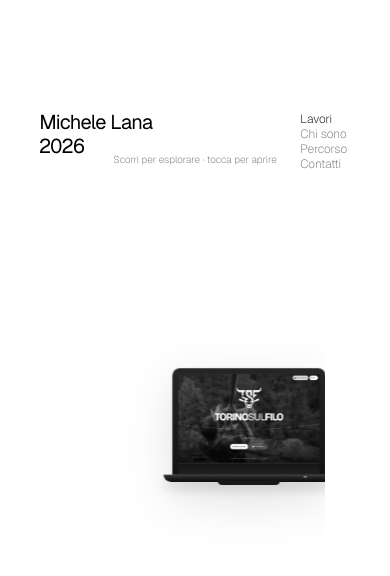
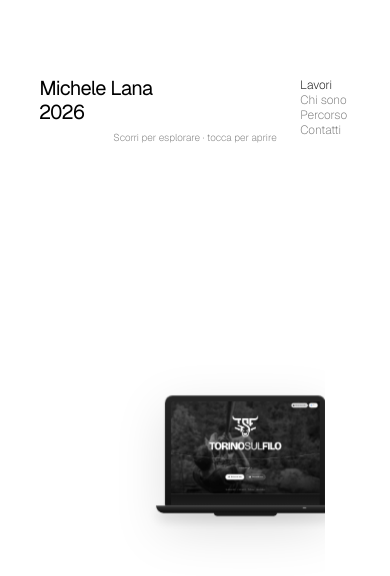
Before and after one commit to skippydream/michelelana.it, a plain HTML site: page index.html in a window 390 px wide. Drawn offline with Linux system fonts and the light colour scheme.

Commit message:
Riequilibra gli spazi della galleria su schermi stretti

```diff
--- a/assets/css/style.css
+++ b/assets/css/style.css
@@ -352,8 +352,8 @@ picture{display:block}
    Nessun layout alternativo: cambiano le misure, non la struttura.
    ============================================================ */
 :root{
-  --pad-top:min(116px,max(24px,calc(13vh + env(safe-area-inset-top,0px))));
-  --pad-bottom:max(56px,calc(12vh + env(safe-area-inset-bottom,0px)));
+  --pad-top:clamp(56px,9vh,96px);
+  --pad-bottom:clamp(64px,11vh,104px);
   --gutter:clamp(24px,calc(14vw + env(safe-area-inset-left,0px) + env(safe-area-inset-right,0px)),300px);
   --content-w:min(1000px,calc(100% - var(--gutter)));
   --timeline-w:min(1240px,calc(100% - clamp(24px,14vw,200px)));
@@ -369,12 +369,12 @@ picture{display:block}
 
   .gallery.is-zoomed .slide__inner{
     left:50%;
-    padding-left:clamp(16px,4vw,40px);
-    padding-right:clamp(16px,4vw,40px);
+    padding-left:clamp(12px,3vw,40px);
+    padding-right:clamp(12px,3vw,40px);
   }
   .slide__inner{
-    grid-template-columns:minmax(0,clamp(130px,34vw,300px)) minmax(0,1fr);
-    gap:clamp(10px,2.5vw,30px);
+    grid-template-columns:minmax(0,clamp(112px,32vw,300px)) minmax(0,1fr);
+    gap:clamp(8px,2.2vw,26px);
     padding-top:var(--pad-top);
     padding-bottom:var(--pad-bottom);
   }
@@ -395,14 +395,15 @@ picture{display:block}
 
   .gallery:not(.is-zoomed) .slide__inner,
   .gallery:not(.is-zoomed) .slide--phone .slide__inner{--px:0px;top:50%}
-  .gallery__hint{top:calc(var(--pad-top) + 44px);font-size:clamp(10px,2.2vw,12px)}
+  .gallery__hint{top:calc(var(--pad-top) + 56px);font-size:clamp(10px,2.2vw,12px)}
 
   .timeline{
     width:var(--timeline-w);
+    justify-content:center;
     gap:clamp(4px,1vw,12px);
     padding-bottom:clamp(10px,3vh,28px);
   }
-  .timeline button{flex:0 1 clamp(32px,7vw,96px);width:clamp(32px,7vw,96px)}
+  .timeline button{flex:0 1 clamp(36px,9vw,96px);width:clamp(36px,9vw,96px)}
 
   .panel__inner{
     width:var(--content-w);
@@ -424,6 +425,15 @@ picture{display:block}
     width:clamp(32px,5vw,44px);height:clamp(32px,5vw,44px);
   }
   body:has(.panel.is-open) .back{top:max(64px,calc(var(--pad-top) - 28px))}
+}
+
+/* riequilibra i vuoti in verticale: il contenuto scende tra header e filmstrip */
+@media (max-width:900px) and (orientation:portrait){
+  .slide__inner{
+    padding-top:calc(var(--pad-top) + 52px);
+    padding-bottom:max(24px,calc(var(--pad-bottom) - 52px));
+  }
+  .back{top:calc(50% - 100px)}
 }
 
 /* landscape compatto: poco spazio in altezza, testo e freccia si compatta */
--- a/index.html
+++ b/index.html
@@ -23,7 +23,7 @@
 
 <link rel="icon" href="favicon.svg" type="image/svg+xml">
 <link rel="preload" href="assets/fonts/geist-normal.woff2" as="font" type="font/woff2" crossorigin>
-<link rel="stylesheet" href="assets/css/style.css?v=20261123af">
+<link rel="stylesheet" href="assets/css/style.css?v=20261123ag">
 
 <script type="application/ld+json">
 {"@context":"https://schema.org","@type":"Person","name":"Michele Lana",
@@ -322,6 +322,6 @@
   <svg viewBox="0 0 60 60" aria-hidden="true"><path d="M26 56 4 30 26 4" fill="none" stroke="currentColor" stroke-width="2"/></svg>
 </button>
 
-<script src="assets/js/main.js?v=20261123af" defer></script>
+<script src="assets/js/main.js?v=20261123ag" defer></script>
 </body>
 </html>
```
Also changed, not shown: 1 other file.
